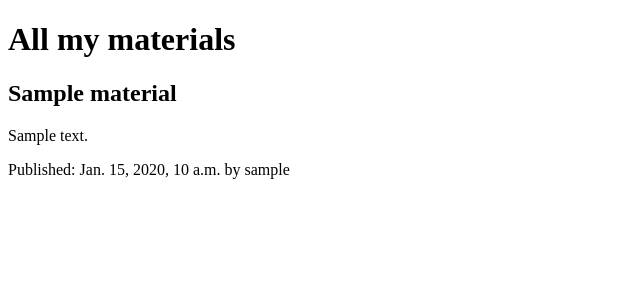
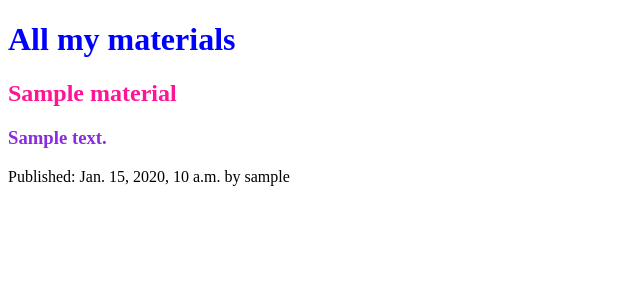
Before and after one commit to as-chigir/it-academy-my_dja_proj, a Django app: page /dacha/ in a window 1280 px wide. Shown: the top 300 px of the page, without its empty margins (0-640 px from the left). Run offline with Django 3.2, Linux system fonts and the light colour scheme; tables that the repository leaves empty hold one stand-in row (values such as "Sample post").

Commit message:
Iteration 4
Add css style

```diff
--- /dev/null
+++ b/dacha/static/styles.css
@@ -0,0 +1,11 @@
+h1 {
+    color: blue;
+}
+
+h2 {
+    color: deeppink;
+}
+
+h3 {
+    color: blueviolet;
+}
--- a/dacha/templates/base.html
+++ b/dacha/templates/base.html
@@ -1,8 +1,10 @@
+{% load static %}
 <!DOCTYPE html>
 <html lang="en">
 <head>
     <meta charset="UTF-8">
     <title>{% block title %} MY DEFAULT TITLE {% endblock %}</title>
+<link href="{% static "styles.css" %}" rel="stylesheet">
 </head>
 <body>
 {% block content%}
--- a/dacha/templates/materials/all_materials.html
+++ b/dacha/templates/materials/all_materials.html
@@ -4,7 +4,7 @@
     <h1>All my materials</h1>
     {% for material in materials %}
         <h2>{{ material.title }}</h2>
-        <p>{{ material.body|truncatewords:5 }}</p>
-        Published: {{ material.publish }} by {{ material.author }}
+        <h3>{{ material.body|truncatewords:5 }}</h3>
+        <p>Published: {{ material.publish }} by {{ material.author }}</p>
     {% endfor %}
 {% endblock %}
```
